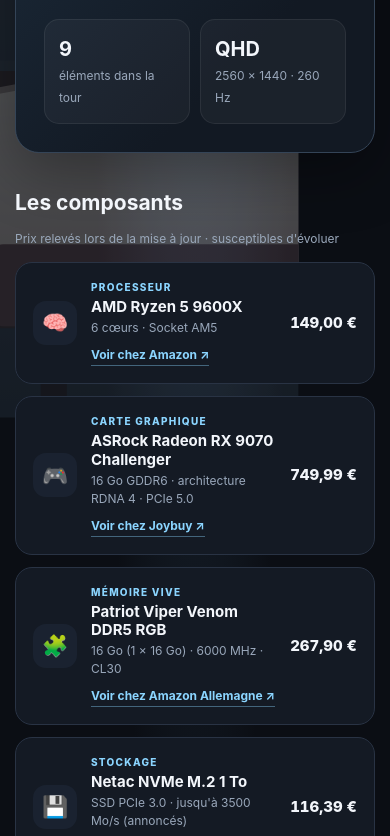
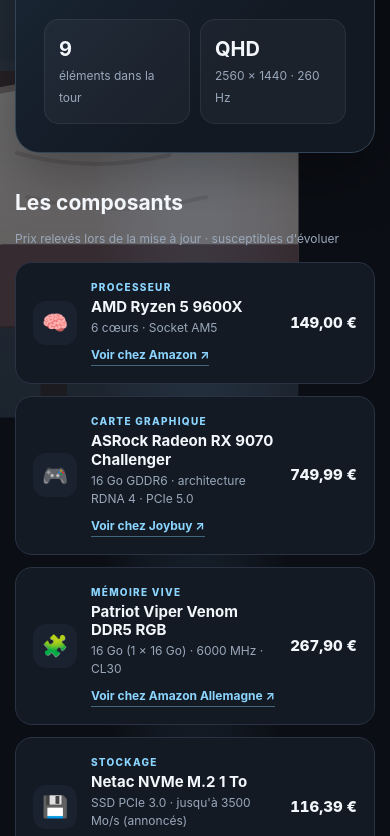
Before and after one commit to hugojoul1-oss/pc-gaming, a plain HTML site: page index.html in a window 390 px wide. Shown: the part 477-1313 px from the top of the page. Drawn offline with Linux system fonts and the light colour scheme.

Commit message:
Améliore le fond illustré et ajoute un espace de défilement mobile

```diff
--- a/index.html
+++ b/index.html
@@ -24,7 +24,8 @@ h1{font-size:clamp(32px,6vw,56px);line-height:1.02;letter-spacing:-.045em;margin
 body{position:relative;isolation:isolate;background:radial-gradient(ellipse at 50% -20%,#26384b 0,transparent 45%),var(--bg)}
 .joke-wallpaper{position:fixed;inset:0;width:100%;height:100%;z-index:-1;pointer-events:none;opacity:.42}
 @media(max-width:700px){
-  .joke-wallpaper{opacity:.28;transform:translateX(-115px) scale(1.12);transform-origin:center center}
+  .joke-wallpaper{opacity:.42;transform:translateX(-115px) scale(1.12);transform-origin:center center}
+  body::after{content:"";display:block;height:100svh;min-height:620px}
 }
 
 </style>
@@ -101,6 +102,28 @@ body{position:relative;isolation:isolate;background:radial-gradient(ellipse at 5
 <path d="M1055 655L1015 735Q1000 760 1030 770L1095 755L1130 675" fill="url(#skin)" stroke="#b97862" stroke-width="4"/>
 <path d="M1170 655L1200 725Q1215 750 1190 770L1130 760L1110 690" fill="url(#skin)" stroke="#b97862" stroke-width="4"/>
 <path d="M1015 755Q1045 765 1090 750M1135 755Q1170 770 1200 748" fill="none" stroke="#e5b89c" stroke-width="7" stroke-linecap="round"/>
+<!-- détails supplémentaires : parquet, lampe, plis et coutures pour enrichir la scène -->
+<g opacity=".5" fill="none" stroke-linecap="round">
+  <path d="M0 820L590 820M0 865L590 865M80 900L210 820M280 900L390 820M460 900L560 820" stroke="#172432" stroke-width="5"/>
+  <path d="M640 648Q710 668 785 650M650 690Q735 712 820 690M1210 680Q1290 700 1365 675" stroke="#b5a5a0" stroke-width="4"/>
+  <path d="M700 600Q740 615 780 602M1290 605Q1320 620 1350 606" stroke="#fff" stroke-width="3"/>
+  <path d="M1035 455Q1080 470 1100 455M1160 455Q1190 470 1210 460" stroke="#d7eeee" stroke-width="3"/>
+  <path d="M1060 485L1070 555M1188 485L1200 555" stroke="#426b78" stroke-width="3"/>
+  <path d="M1065 285Q1080 260 1100 254M1135 245Q1170 250 1185 275M1045 315Q1050 290 1065 278" stroke="#76505a" stroke-width="5"/>
+  <path d="M865 345Q875 335 887 338M948 343Q960 335 972 342" stroke="#2b2024" stroke-width="3"/>
+</g>
+<!-- lampe de chevet et petits objets de décor -->
+<g>
+  <rect x="470" y="470" width="88" height="105" rx="7" fill="#4b5662" stroke="#263442" stroke-width="5"/>
+  <path d="M480 470L492 405Q515 385 538 405L550 470Z" fill="#e8d9bd" stroke="#8e887d" stroke-width="5"/>
+  <path d="M514 470V510" stroke="#d6c7a8" stroke-width="7"/>
+  <circle cx="514" cy="515" r="9" fill="#d8b977"/>
+  <path d="M490 430Q514 418 540 430" fill="none" stroke="#fff5dc" stroke-width="4" opacity=".7"/>
+  <rect x="485" y="575" width="58" height="9" rx="4" fill="#263442"/>
+</g>
+<!-- ombres douces au contact des corps et du matelas -->
+<ellipse cx="1090" cy="605" rx="235" ry="32" fill="#66545a" opacity=".16"/>
+<ellipse cx="920" cy="590" rx="125" ry="24" fill="#66545a" opacity=".18"/>
 <text x="1040" y="855" font-family="Arial,sans-serif" font-size="26" font-weight="700" fill="#fff0e8" opacity=".9">Oups…</text>
 </svg>
 <main class="wrap">
```
